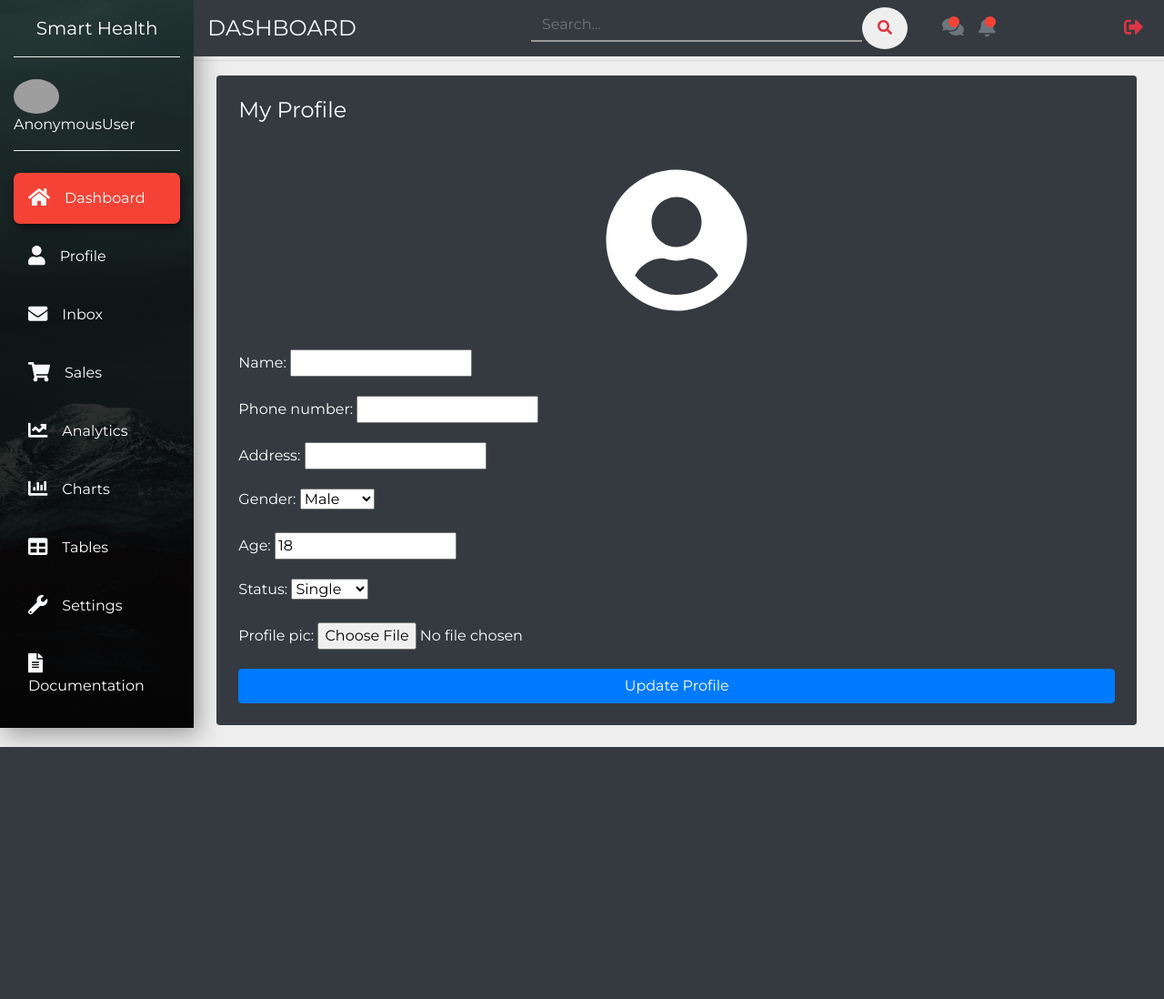
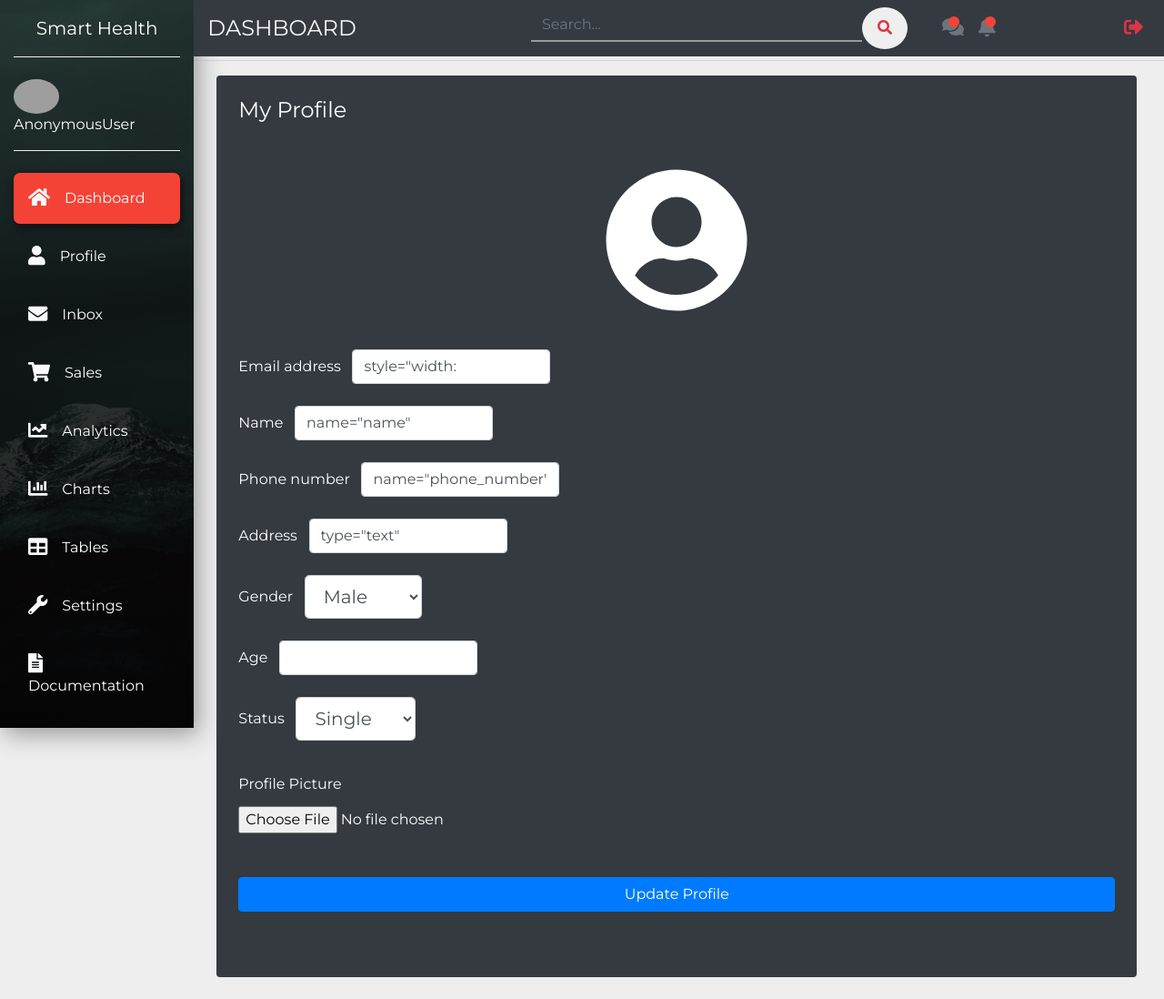
Before and after one commit to talhanasir167/Health-Care, a Django app: template patient/templates/patient/profile.html in a window 1280 px wide. Shown: the whole page at 91% size. Before the commit the page ends 821 px from the top, so only its background shows below. Run offline with Django 3.2, Linux system fonts and the light colour scheme; the template is opened without the code that fills it: values that come from a table or form of the project are taken from there, others are empty; some libraries are stand-ins or nearby versions; grey boxes are pictures that could not be loaded.

Commit message:
user profile uploaded

```diff
--- a/patient/__init__.py
+++ b/patient/__init__.py
@@ -0,0 +1,3 @@
+
+
+#default_app_config ='users.apps.UsersConfig'
--- a/patient/admin.py
+++ b/patient/admin.py
@@ -1,4 +1,4 @@
 from django.contrib import admin
-from patient.models import PatientInfo
+from patient.models import Profile
 # Register your models here.
-admin.site.register(PatientInfo)
+admin.site.register(Profile)
--- a/patient/forms.py
+++ b/patient/forms.py
@@ -1,6 +1,6 @@
 from django import forms
 from django.contrib.auth.models import User
-from patient.models import PatientInfo
+from patient.models import Profile
 from django.contrib.auth.forms import UserCreationForm
 
 class PatientInfoForm(forms.ModelForm):
@@ -17,8 +17,10 @@ class UserForm(UserCreationForm):
 
 
 class ProfileForm(forms.ModelForm):
+
 	class Meta:
-		model=PatientInfo
+		model=Profile
+
 		fields=('name','phone_number','address','gender','age','status','profile_pic')
 		#exclude=['username','password']
 		label={
@@ -31,3 +33,8 @@ class ProfileForm(forms.ModelForm):
 			'profile_pic':'Profile Picture'
 
 		}
+
+class UpdateForm(forms.ModelForm):
+	class Meta:
+		model=User
+		fields=('email',)
--- a/patient/models.py
+++ b/patient/models.py
@@ -1,9 +1,12 @@
 from django.db import models
 from django.core.validators import MinLengthValidator, RegexValidator
 from django.contrib.auth.models import User
+#from patient.models import PatientInfo
+from django.db.models.signals import post_save
+from django.dispatch import receiver
 
 # Create your models here.
-class PatientInfo(models.Model):
+class Profile(models.Model):
     user = models.OneToOneField(User,on_delete=models.CASCADE)
     name=models.CharField(max_length=20)
     phone_regex = RegexValidator(regex=r'^\+?1?\d{9,15}$', message="Phone number must be entered in the format: '+999999999'. Up to 15 digits allowed.")
@@ -13,3 +16,13 @@ class PatientInfo(models.Model):
     age=models.CharField(default=18, max_length=20)
     status=models.CharField(max_length=20,default='Single',choices=(('Single','Single'),('Married','Married')))
     profile_pic=models.ImageField(blank=True,null=True)
+
+@receiver(post_save,sender=User)
+def create_user_profile(sender,instance,created,**kwargs):
+	if created:
+		Profile.objects.create(user=instance)
+
+
+@receiver(post_save,sender=User)
+def save_user_profile(sender,instance,**kwargs):
+	instance.profile.save()
--- a/patient/templates/patient/dashboard.html
+++ b/patient/templates/patient/dashboard.html
@@ -100,11 +100,13 @@
 
 
   </body>
+
     <section>
 
       <div class="container-fluid">
 
             <div class="container-fluid">
+
 
         <div class="row">
 
@@ -114,24 +116,10 @@
               <div class="col-xl-12 col-6 mb-4 mb-xl-0">
 
                 <div class="bg-dark text-white p-4 rounded">
-                  <h4 class="mb-5">My Profile</h4>
-                  <div align="center">
-                    {% if user.image %}
-                    <img src="{{user.image.url}}" height="200" width="200" />
-                    {% else %}
-                    <i class="fas fa-10x fa-user-circle"></i>
-                    {% endif %}
 
-                  </div>
-                   <div class="card-body">
-
-              </div>
                     {% block body_content %}
                     {% endblock %}
-
                   </div>
-
-
 
                   </div>
                 </div>
--- a/patient/templates/patient/profile.html
+++ b/patient/templates/patient/profile.html
@@ -1,9 +1,48 @@
 {% extends "patient/dashboard.html" %}
 
 {% block body_content %}
+                  <h4 class="mb-5">My Profile</h4>
+                  <div align="center">
+                    {% if request.user.profile.profile_pic.url %}
+                    <img src="{{request.user.profile.profile_pic.url}}" height="200" width="200" />
+                    {% else %}
+                    <i class="fas fa-10x fa-user-circle"></i>
+                    {% endif %}
+                  </div>
+                   <div class="card-body">
+
+                    </div>
 <form method="POST" action="" enctype="multipart/form-data">
 	{% csrf_token %}
-{{patient_profile.as_p}}
- <button type="submit" class="btn btn-primary btn-user btn-block"> Update Profile</button>
+  <div class="form-inline">
+    <label for="id_email" >Email address</label>&nbsp &nbsp
+    <input  class="form-control"  value={{request.user.email}} style="width: 300px;"  type="email" name="email" maxlength="254" id="id_email">
+  </div>
+  <br />
+<div class="form-inline"><label for="id_name">Name</label>&nbsp &nbsp <input type="text"  value={{request.user.profile.name}} name="name" maxlength="20" required id="id_name"  class="form-control"></div>
+
+<br />
+<div class="form-inline"><label for="id_phone_number">Phone number</label> &nbsp &nbsp<input type="text"  class="form-control" value={{request.user.profile.phone_number}} name="phone_number" maxlength="17" id="id_phone_number"></div>
+<br />
+<div class="form-inline"><label for="id_address">Address</label>&nbsp &nbsp <input value={{request.user.profile.address}} type="text" class="form-control" name="address" maxlength="40" required id="id_address"></div>
+<br />
+<div class="form-inline"><label for="id_gender">Gender</label> &nbsp &nbsp<select class="form-control form-control-lg" value={{request.user.profile.gender}} name="gender" id="id_gender">\n  <option readonly value="Female">Female</option>\n\n  <option readonly value="Male" selected>Male</option>\n\n  <option readonly value="Other">Other</option>\n\n</select></div>
+<br />
+<div class="form-inline"><label for="id_age">Age</label> &nbsp &nbsp<input class="form-control" type="text" name="age" value="{{request.user.profile.age}}" maxlength="20" required id="id_age"></div>
+<br />
+<div class="form-inline"><label for="id_status">Status</label> &nbsp &nbsp<select name="status" id="id_status" class="form-control form-control-lg">\n  <option value="Single" selected>Single</option>\n\n  <option value="Married">Married</option>\n\n</select></div><br/>
+
+<div class="form-inline"><label for="id_profile_pic">Profile Picture</label>
+	<br />
+	<br />
+	<input class="form-control-file" type="file" name="profile_pic" accept="image/*" id="id_profile_pic"></div>
+<br />
+<br />
+
+<button type="submit" class="btn btn-primary btn-user btn-block"> Update Profile</button>
+
+<br />
+<br />
 </form>
+
 {% endblock %}
--- a/patient/urls.py
+++ b/patient/urls.py
@@ -8,6 +8,7 @@ path('patient/',RedirectView.as_view(url='patient_login/')),
 path('patient_login/', views.patient_login,name='patient_login'),
 path('patient_register/', views.patient_register,name='patient_register'),
 path('patient_profile/',views.patient_profile,name='patient_profile'),
+#path('update_profile/',views.patient_update,name='update_profile'),
 path('dashboard/', views.dashboard, name="dashboard"),
 path('logoutpatient/', views.logoutpatient, name="logoutpatient")
 ]
```
Also changed, not shown: patient/apps.py (+7 -0 lines), patient/views.py (+22 -8 lines), media/IMG_2423_704XpHz.JPG (added), media/IMG_2423_fzDTl3r.JPG (added), patient/migrations/0006_auto_20200607_1750.py (added).
